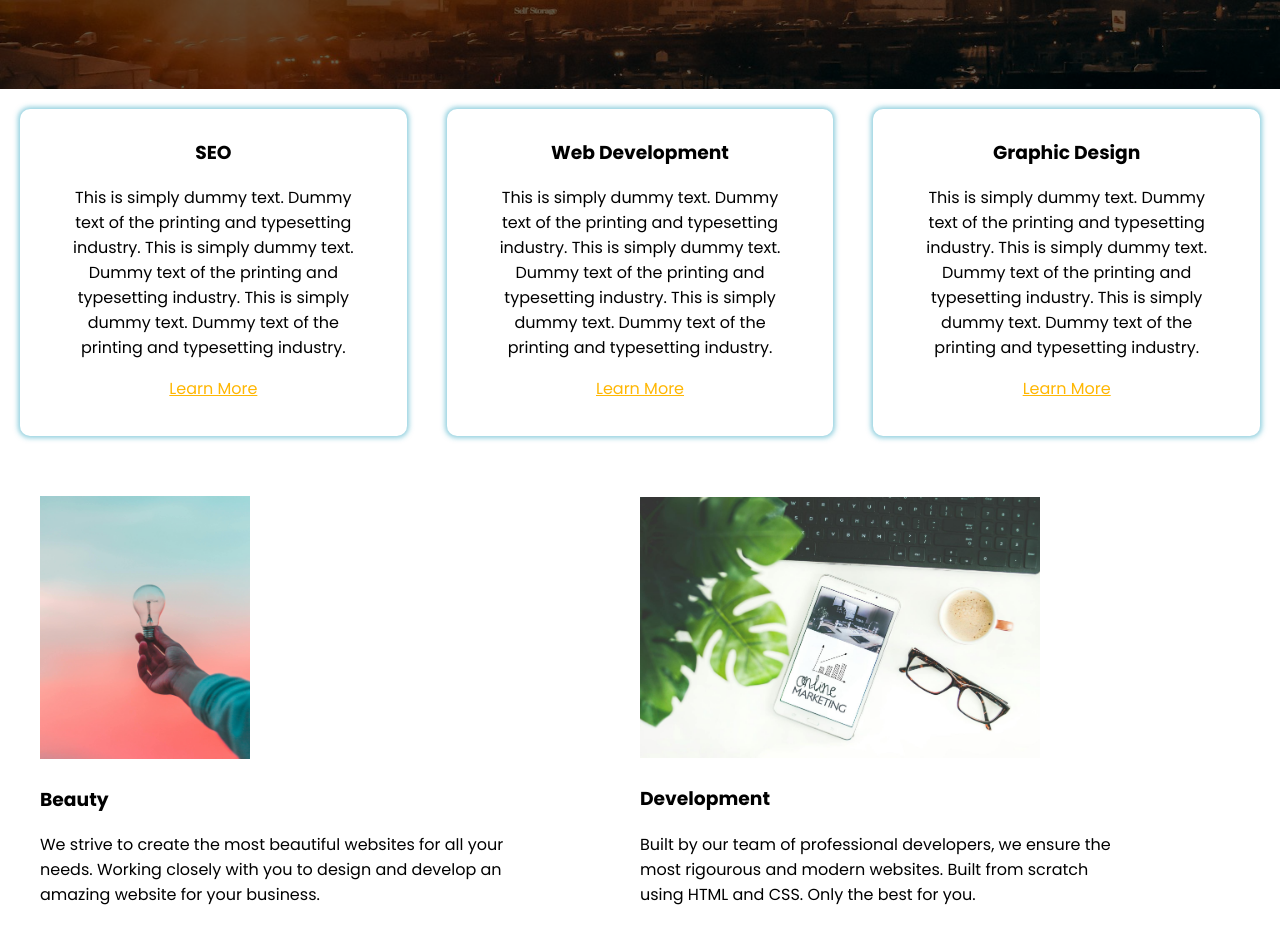
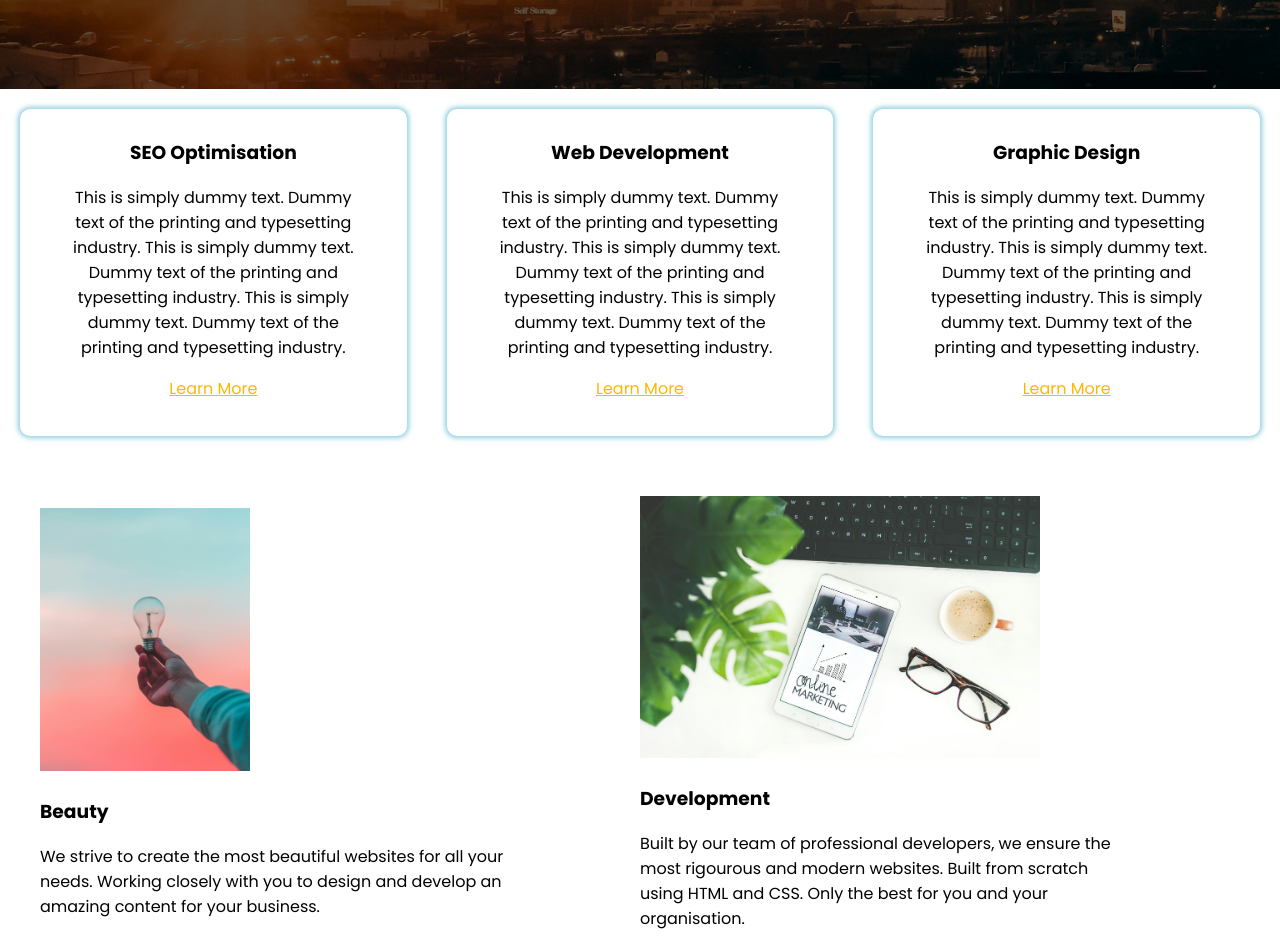
Before and after one commit to Mali-billz/Rising-Ilanga-Creative, a plain HTML site: page index.html in a window 1280 px wide. Shown: the part 420-1372 px from the top of the page. Drawn offline with Linux system fonts and the light colour scheme.

Commit message:
Update index.html

```diff
--- a/index.html
+++ b/index.html
@@ -17,7 +17,7 @@
 
         <div class="headersection">
             <img src="./assets/images/ilanga logo.png" width="200px" alt="logo" class="logo">
-            <div><p><b>+27 123 456-7890 | info@email.co.za</b></p></div>
+            <div><p><b>+27(0) 123 456-7890 | info@risingilanga.co.za</b></p></div>
         </div>
 
         <div class="main">
@@ -29,7 +29,7 @@
 
             <div class="inner_row1">
                 <div class="left box">
-                    <h3> SEO </h3>
+                    <h3> SEO Optimisation </h3>
                     <p> This is simply dummy text. Dummy text of the printing and typesetting industry. This is simply dummy text. Dummy text of the printing and typesetting industry. This is simply dummy text. Dummy text of the printing and typesetting industry.
                     </p>
                     <a href="#">Learn More</a> <br/><br/>
@@ -53,14 +53,14 @@
                 <div class="left side">
                     <img src="./assets/images/lighttheworld.jpg" alt="light the world" width="210px">
                     <h3> Beauty </h3>
-                        <p> We strive to create the most beautiful websites for all your needs. Working closely with you to design and develop an amazing website for your business.
+                        <p> We strive to create the most beautiful websites for all your needs. Working closely with you to design and develop an amazing content for your business.
                         </p>
                 </div>
                 <div class="right side">
                     <img src="./assets/images/onlinemarket.jpg" alt="market online" width="400px">
                     <h3> Development </h3>
                         <p> Built by our team of professional developers, we ensure the most rigourous and modern websites. Built from
-                            scratch using HTML and CSS. Only the best for you.
+                            scratch using HTML and CSS. Only the best for you and your organisation.
                         </p>
                 </div>
             </div>
```
